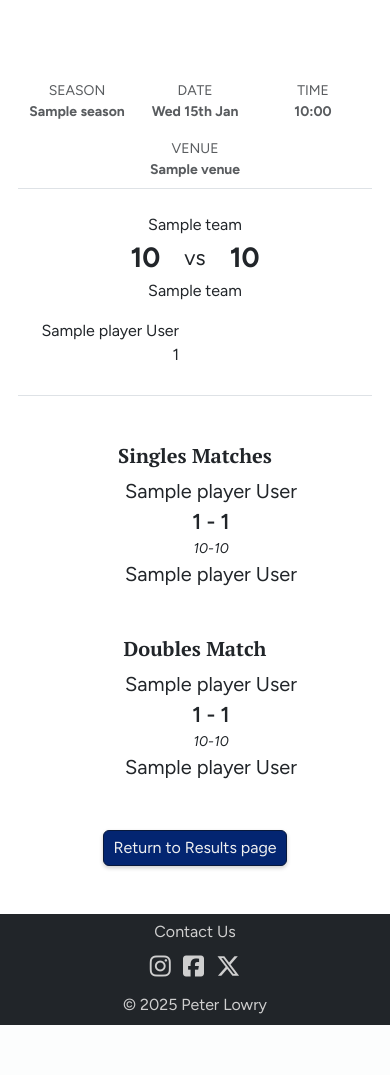
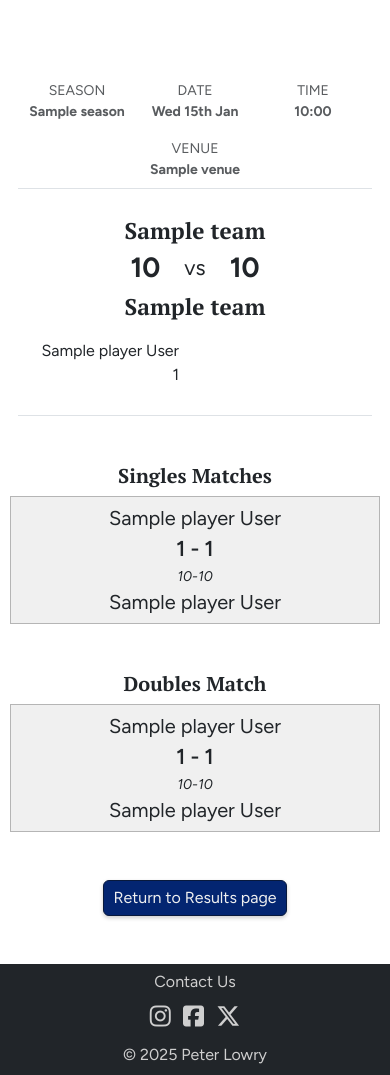
Before and after one commit to lowrycode/table-tennis-league, a Django app: page /league/results/1/breakdown/ in a window 390 px wide. Shown: the part 49-1124 px from the top of the page. Before the commit the page ends 1074 px from the top, so only its background shows below. Run offline with Django 4.2, Linux system fonts and the light colour scheme; tables that the repository leaves empty hold one stand-in row (values such as "Sample post"); some libraries are stand-ins or nearby versions.

Commit message:
Add styling classes for Result Breakdown page and improve heading responsiveness
- Consolidate similar styles under shared CSS rules
- Add .singles-match and .doubles-match classes for layout targeting
- Make h2-h4 font sizes responsive for better display on smaller screens
- Reassert font-family and font-weight for .h2-style and .h3-style to allow reuse in non-heading contexts

```diff
--- a/static/css/global.css
+++ b/static/css/global.css
@@ -54,20 +54,25 @@
 }
 
 h1 {
-  font-size: 2.7rem;
+  font-size: calc(2.1rem + .9vw);
 }
 
 h2,
 .h2-style {
-  font-size: 2.2rem;
+  font-family: "PT Serif", serif;
+  font-size: calc(1.6rem + .9vw);
+  font-weight: 700;
 }
 
-h3 {
-  font-size: 1.6rem;
+h3,
+.h3-style {
+  font-family: "PT Serif", serif;
+  font-size: calc(1.2rem + .9vw);
+  font-weight: 700;
 }
 
 h4 {
-  font-size: 1.4rem;
+  font-size: calc(1.2rem + .4vw);
 }
 
 h5 {
@@ -453,28 +458,31 @@
 }
 
 .week-fixtures ul,
-.week-results ul {
+.week-results ul,
+#results-breakdown ul {
   list-style: none;
   padding: 0;
   margin: 0;
 }
 
 .week-fixtures li,
-.week-results li {
+.week-results li,
+#results-breakdown li {
   margin: 0.5rem 0;
   padding: 0.4rem 1rem;
   border: 1px solid var(--light-4);
 }
 
-.fixture-status-none {
+.fixture-status-none,
+.fixture-scheduled,
+.result-played,
+.singles-match,
+.doubles-match {
   background-color: var(--light-2);
 }
 
-.fixture-scheduled {
-  background-color: var(--light-2);
-}
-
-.fixture-cancelled {
+.fixture-cancelled,
+.result-forfeited {
   background-color: var(--status-bg-1);
 }
 
@@ -484,14 +492,6 @@
 
 .fixture-completed {
   background-color: var(--status-bg-3);
-}
-
-.result-played {
-  background-color: var(--light-2);
-}
-
-.result-forfeited {
-  background-color: var(--status-bg-1);
 }
 
 .fixture-date,
```
Also changed, not shown: 1 other file.
